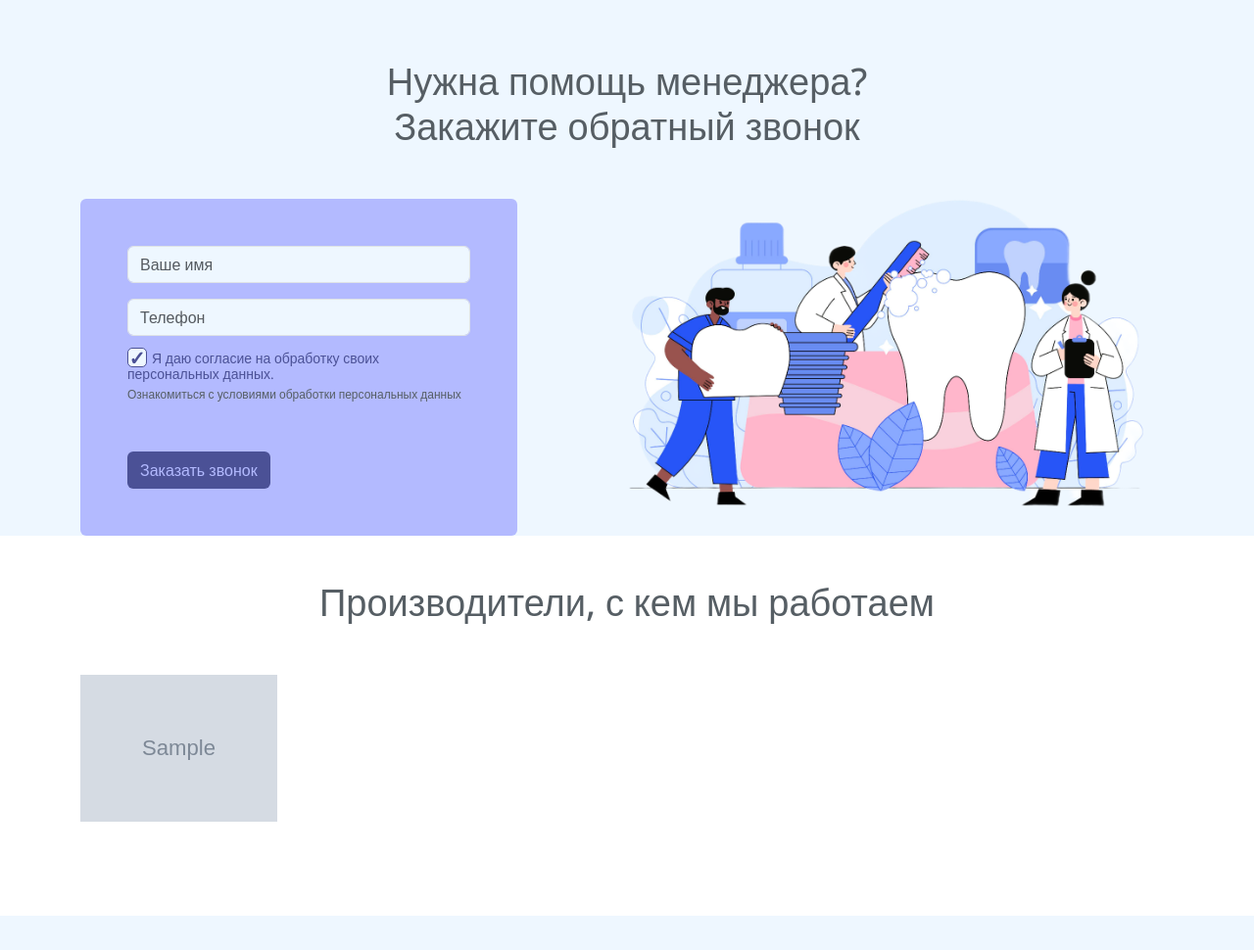
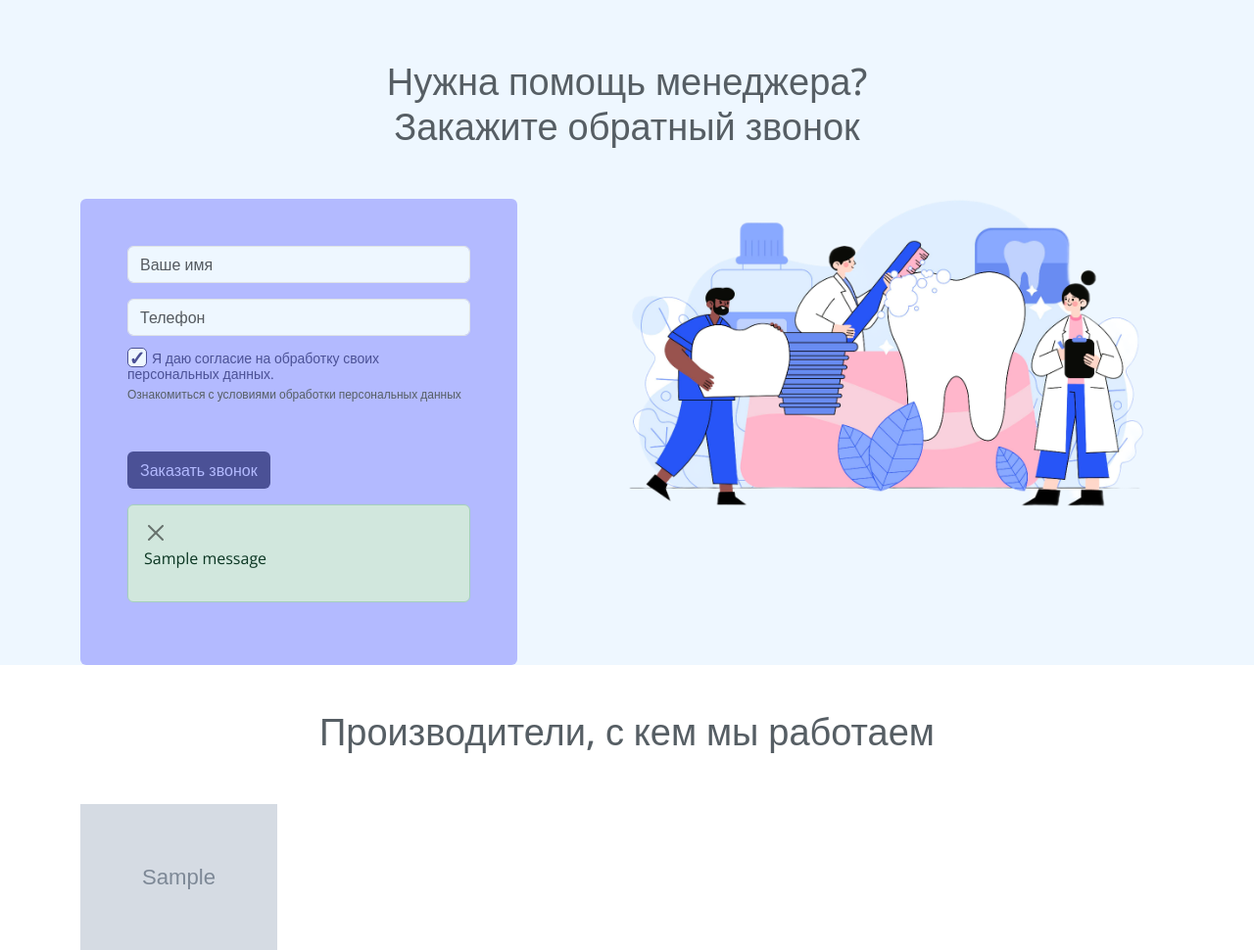
Before and after one commit to a-krasilskaya/dentalstore, a Django app: page / in a window 1280 px wide. Shown: the part 1696-2666 px from the top of the page at 98% size. Run offline with Django 4.2, Linux system fonts and the light colour scheme; tables that the repository leaves empty hold one stand-in row (values such as "Sample post"); grey boxes marked "Sample" are stand-in pictures; one stand-in notice (Sample message) is shown; some libraries are stand-ins or nearby versions.

Commit message:
update feedback

```diff
--- a/dentalstore/app/templates/app/main.html
+++ b/dentalstore/app/templates/app/main.html
@@ -133,7 +133,7 @@
 
 </section>
 
-<section class="form backup-form mt-5 pt-3">
+<section class="form backup-form mt-5 pt-3" id="feedback">
   <div class="container">
     <h2 class="h2-title pt-5">Нужна помощь менеджера?</h2>
     <h2 class="h2-title pb-5">Закажите обратный звонок</h2>
@@ -145,7 +145,16 @@
         {{ form.as_p }}
         <div class="privacy-policy pb-5"><a href="{% url 'privacy_policy' %}">Ознакомиться с условиями обработки персональных данных</a></div>
         <button class="btn btn-purple-dark" type="submit">Заказать звонок</button>
+<!--        <a href="#contact" class="btn btn-purple-dark" type="submit">Заказать звонок</a>-->
       </form>
+      {% if messages %}
+          {% for message in messages %}
+              <div class="alert alert-success mt-3" role="alert">
+                  <button type="button" class="btn-close" data-bs-dismiss="alert" aria-label="Close"></button>
+                  <p class="reviews">{{ message }}</p>
+              </div>
+          {% endfor %}
+      {% endif %}
       </div>
       </div>
       <div class="img-block">
--- a/dentalstore/dentalstore/settings.py
+++ b/dentalstore/dentalstore/settings.py
@@ -27,8 +27,8 @@ CART_SESSION_ID = 'cart'
 SECRET_KEY = os.getenv('SECRET_KEY')
 
 # SECURITY WARNING: don't run with debug turned on in production!
-DEBUG = (os.getenv('DEBUG', 'False') == 'True')
-
+# DEBUG = (os.getenv('DEBUG', 'False') == 'True')
+DEBUG = 'True'
 
 ALLOWED_HOSTS = ["*"]
 
--- a/dentalstore/feedback/views.py
+++ b/dentalstore/feedback/views.py
@@ -17,7 +17,7 @@ class OrderCallBackFormView(View):
             name = form.cleaned_data['name']
             phone = form.cleaned_data['phone']
         #     print(request.POST.get('url_form'))
-            html_body = render_to_string('app/message.html', {'name': name, 'phone': phone})
+            html_body = render_to_string('app/application_main_page.html', {'name': name, 'phone': phone})
 
             msg = EmailMultiAlternatives(subject='Новая заявка "Заказать звонок"', to=['store.onine1@gmail.com'])
             msg.attach_alternative(html_body, 'text/html')
@@ -39,7 +39,7 @@ class FeedBackFormView(View):
             email = form.cleaned_data['email']
             text_message = form.cleaned_data['text_message']
         #     print(request.POST.get('url_form'))
-            html_body = render_to_string('app/message.html', {'name': name, 'phone': phone, 'email': email, 'text_message': text_message})
+            html_body = render_to_string('app/application_contacts_page.html', {'name': name, 'phone': phone, 'email': email, 'text_message': text_message})
 
             msg = EmailMultiAlternatives(subject='Новая заявка "Пользователь написал сообщение"', to=['store.onine1@gmail.com'])
             msg.attach_alternative(html_body, 'text/html')
```
Also changed, not shown: dentalstore/app/templates/app/application_contacts_page.html (added, +14 -0 lines), dentalstore/app/templates/app/contacts.html (+8 -0 lines), dentalstore/app/templates/app/application_main_page.html (renamed from dentalstore/app/templates/app/message.html).
